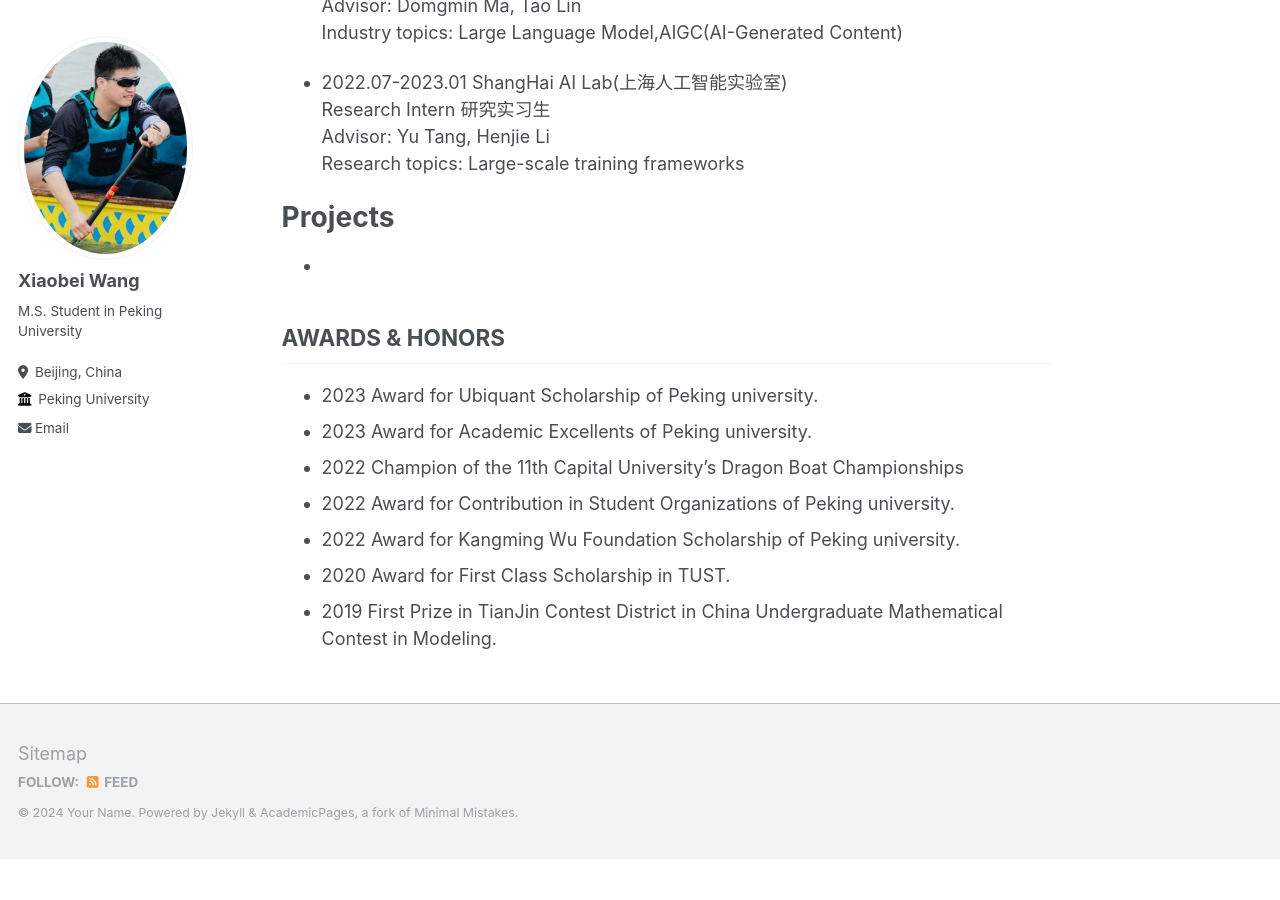
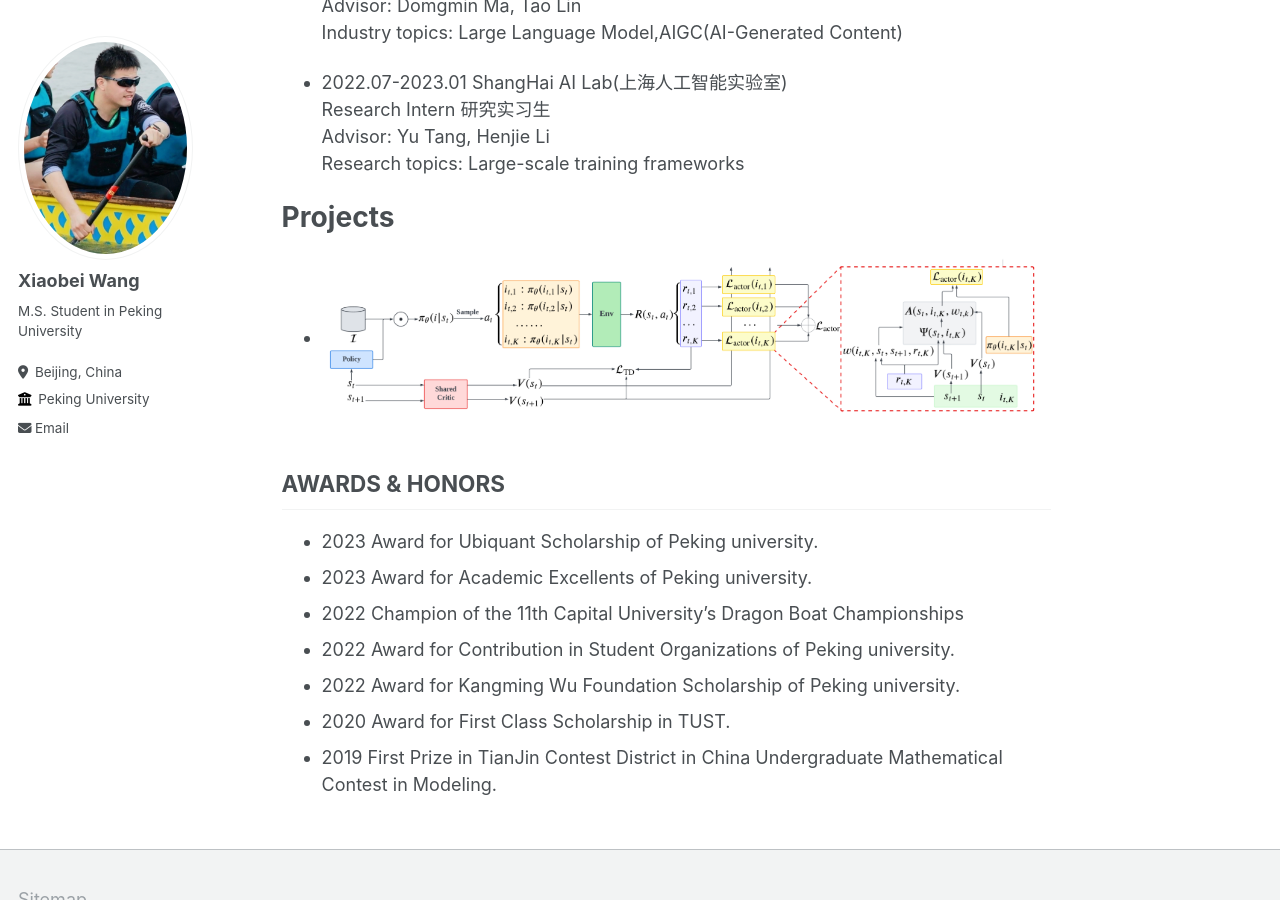
Before and after one commit to wangxiaobei822/wangxiaobei822.github.io, a Jekyll site: the page built from _pages/about.md, in a window 1280 px wide and 900 px high, scrolled down 1071 px. Built offline with Jekyll 4.4.1, drawn with Linux system fonts in a browser that asks for light colours; before the commit the page ends 1930 px from its top, so only the background shows below that.

Commit message:
Update about.md

```diff
--- a/_pages/about.md
+++ b/_pages/about.md
@@ -51,7 +51,7 @@ Research topics: Large-scale training frameworks
 
 Projects
 ======
--
+- ![avatar](../images/itema2c.png)
 
 AWARDS & HONORS
 ------
```
